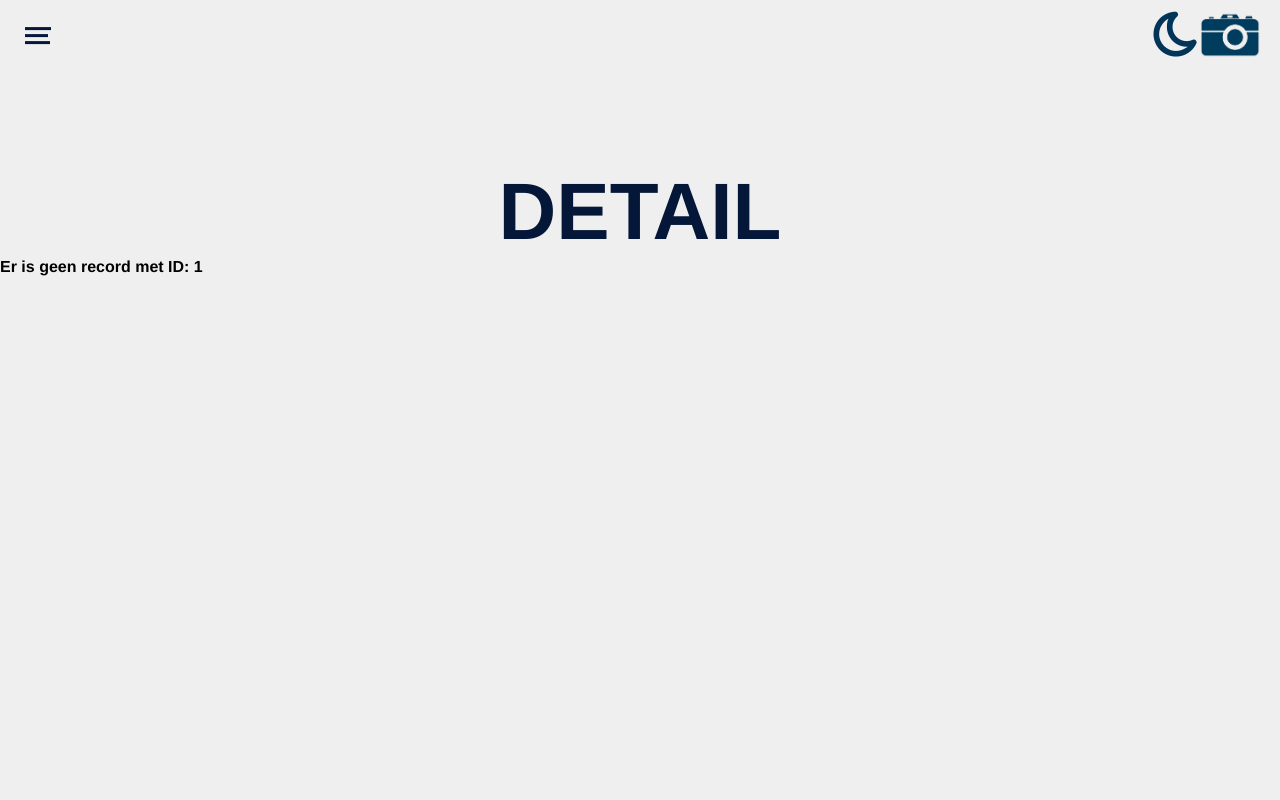
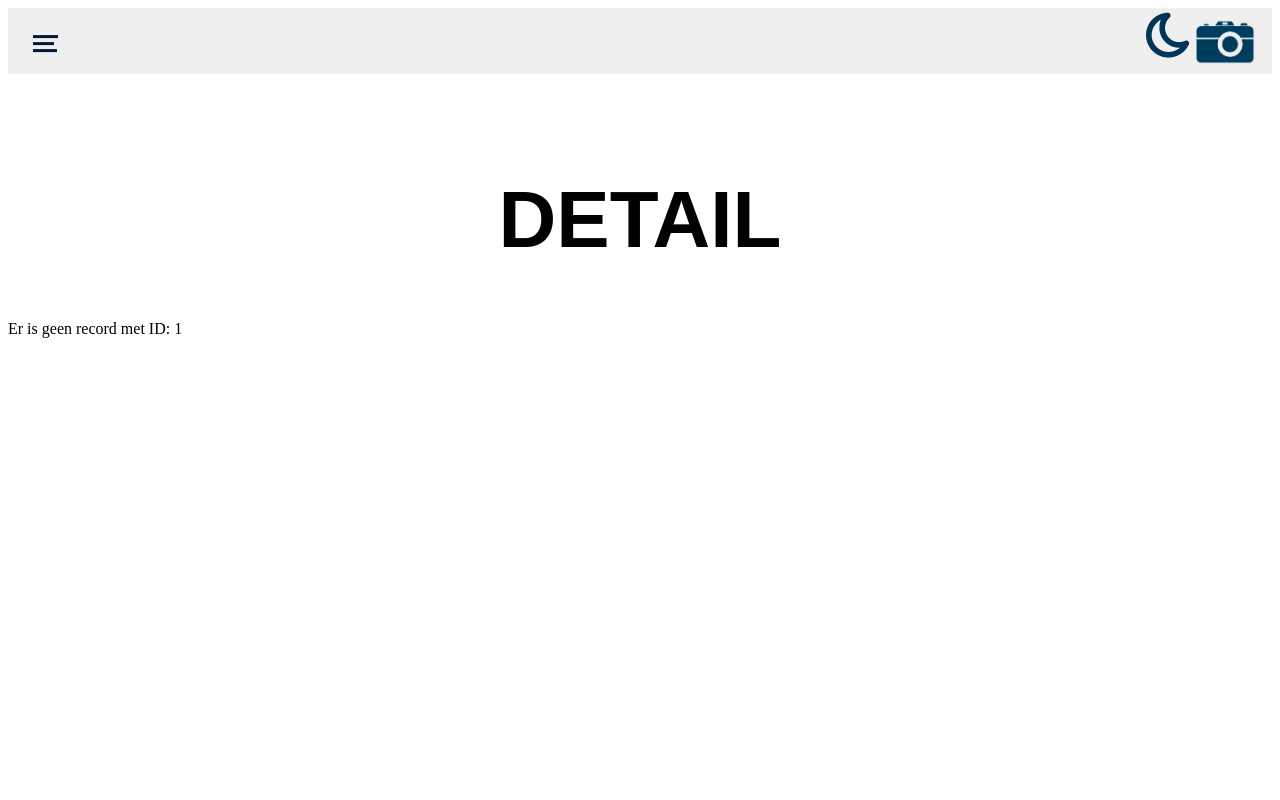
Before and after one commit to MalikKhadje/beroeps_foto-upload, a PHP site: page /php/detail.php?id=1 in a window 1280 px wide. Run offline with PHP 8.4, Linux system fonts and the light colour scheme; the visitor is signed in with stand-in values (Sample User, id 1); data that the repository does not hold is empty.

Commit message:
detail css update

```diff
--- a/login/css/detail.css
+++ b/login/css/detail.css
@@ -1,38 +1,15 @@
-@import url("https://fonts.googleapis.com/css2?family=Arimo:wght@700&display=swap");
-
-:root {
-    --donkerblauw--: #051738;
-    --blauw--: #003559;
-    --wit--: #efefef;
-}
-
-* {
-    margin: 0;
-    padding: 0;
-    box-sizing: border-box;
-    text-decoration: none;
-    font-family: "Arimo", sans-serif;
-    transition-duration: 0.5s;
-    transition-delay: 0.05s;
-}
-
-html,
-body {
-    width: 100%;
-    height: 100%;
-    scroll-behavior: smooth;
-    background-color: var(--wit--);
-    overflow-x: hidden;
-}
-
 .container {
-    position: relative;
+    position: -webkit-sticky;
+    position: sticky;
+    top: 0;
     width: 100%;
     height: auto;
     background-color: #efefef;
     overflow: hidden;
     margin-bottom: 100px;
+    z-index: 2;
   }
+
   /* Toggle functionality */
   #toggle {
     position: absolute;
@@ -43,8 +20,9 @@ body {
   #dark-mode {
     position: absolute;
     top: 10px;
-    right: 80px;
-    z-index: 1;
+    right: 90px;
+    z-index: 3;
+    background-color: transparent !important;
     color: #003559;
     border: none;
     border-radius: 50%;
@@ -56,13 +34,17 @@ body {
 
   #logo {
     position: absolute;
-    top: 5px;
-    right: 20px;
-    z-index: 1;
+    top: 12px;
+    right: 25px;
+    z-index: 3;
   }
-@media only screen and (max-width: 120px) {
+
+  @media only screen and (max-width: 190px) {
     #logo {
       display: none;
+    }
+    #dark-mode {
+      right: 10px;
     }
   }
   #toggle:checked ~ .toggle-container .button-toggle:before {
@@ -120,6 +102,7 @@ body {
   #toggle:checked ~ #nav-center .nav .nav-item:before {
     opacity: 0;
   }
+
   /* Toggle button */
   .button-toggle {
     position: absolute;
@@ -136,8 +119,7 @@ body {
   .button-toggle:hover {
     box-shadow: 0 0 0 10px rgba(255, 255, 255, 0.1), inset 0 0 0 20px rgba(255, 255, 255, 0.1);
   }
-.button-toggle:before,
-.button-toggle:after {
+  .button-toggle:before, .button-toggle:after {
     position: absolute;
     content: "";
     top: 50%;
@@ -154,6 +136,7 @@ body {
   .button-toggle:after {
     transform: translateY(-50%) rotate(-45deg) scale(0);
   }
+
   /* Menu */
   .nav {
     display: inline-block;
@@ -161,6 +144,7 @@ body {
     pointer-events: none;
     transition: 0.5s;
   }
+
   .nav-item {
     position: relative;
     display: inline-block;
@@ -209,7 +193,7 @@ body {
   .nav-item:nth-child(3) {
     letter-spacing: -4.5px;
   }
-.nav-item:nth-child(n + 4) {
+  .nav-item:nth-child(n+4) {
     letter-spacing: -8px;
     margin-top: -7px;
     opacity: 0;
@@ -224,11 +208,6 @@ body {
     background-color: #051738;
     transform: translateY(-50%) scaleY(5);
     transition: 0.5s;
-}
-
-.dark-mode {
-    background-color: #343f4f !important;
-    color: #efefef !important;
   }
 
 /* content van website */
```
Lines whose indentation alone changed are shown as unchanged.
